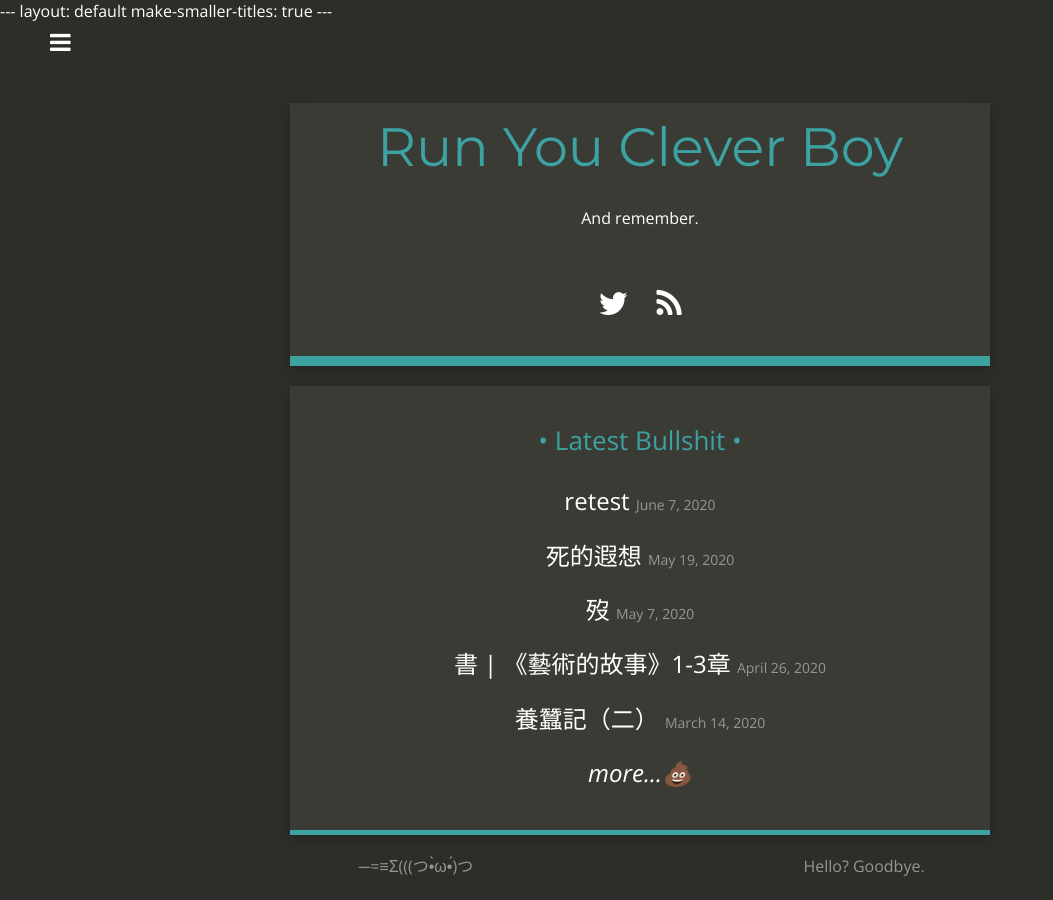
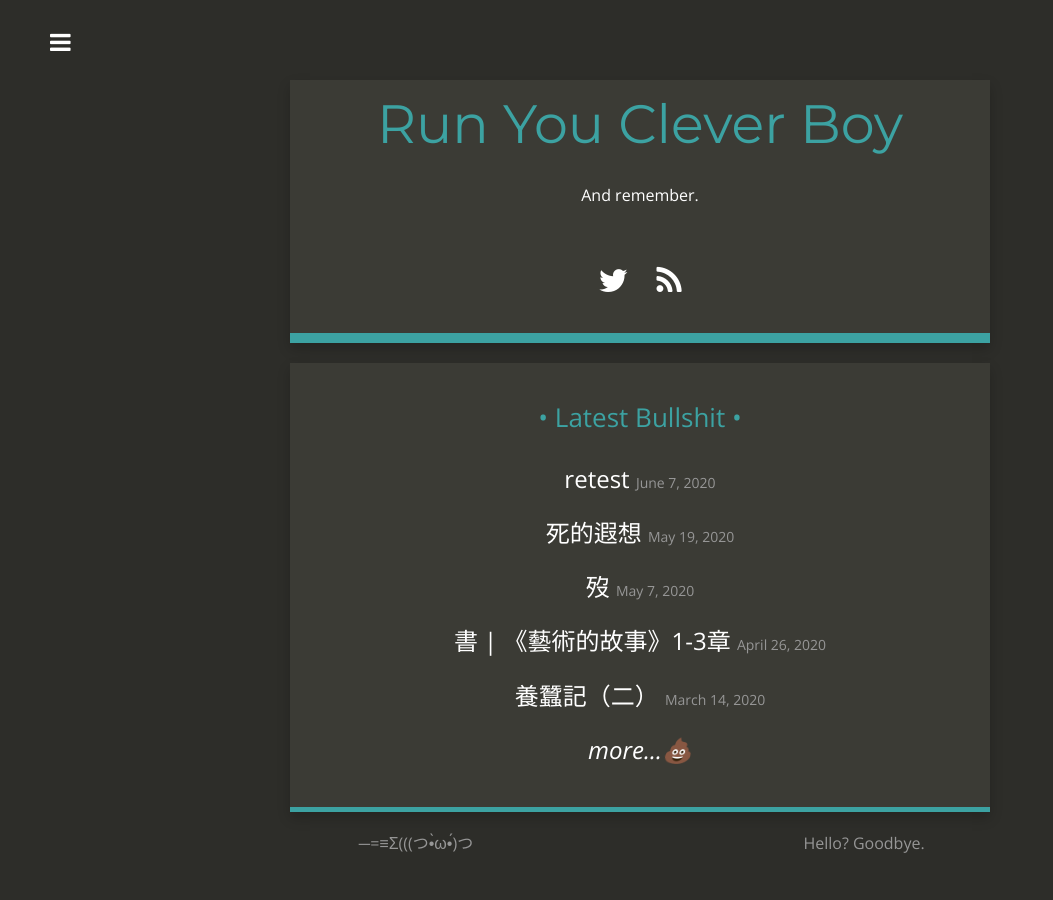
Before and after one commit to Jelly-Fisher/rycbar.github.io, a Jekyll site: the page built from index.html, in a window 1280 px wide. Shown: the whole page, without its empty margins (0-1053 px from the left). Built offline with Jekyll 4.4.1, drawn with Linux system fonts in a browser that asks for light colours; nearby versions of some CDN libraries.

Commit message:
Update from Forestry.io JellyFisher updated index.html

```diff
--- a/index.html
+++ b/index.html
@@ -3,12 +3,6 @@ layout: default
 make-smaller-titles: true
 
 ---
----
-layout: default
-make-smaller-titles: true
----
-
-
 <div class="container-fluid index">
     <div class="row">
 
```
